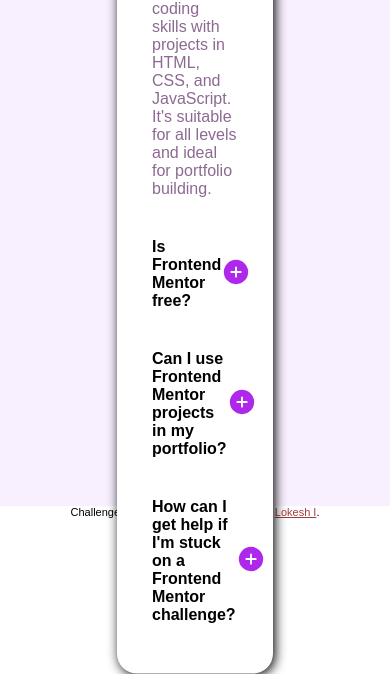
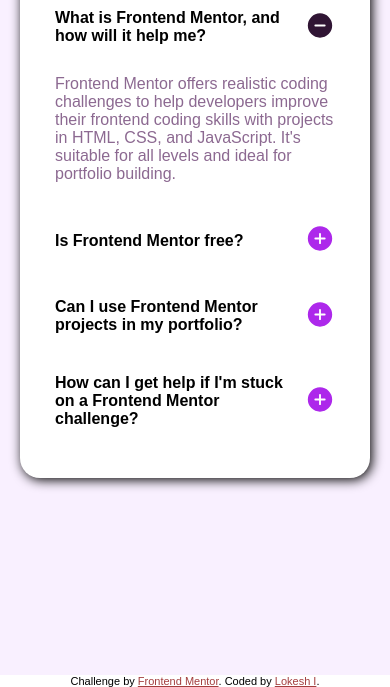
Before and after one commit to LOKESHIYYAPPAN/faq-accordion-main, a plain HTML site: page index.html in a window 390 px wide. Shown: the part 338-1025 px from the top of the page. Drawn offline with Linux system fonts and the light colour scheme.

Commit message:
Media query updated

```diff
--- a/style.css
+++ b/style.css
@@ -31,7 +31,7 @@
     position: absolute;
     top: 50%;
     left: 50%;
-    width: 40vw;
+    width: 400px;
     transform: translate(-50%, -50%);
     background-color: var(--White);
     padding: 35px;
@@ -62,3 +62,20 @@
 .show ~ .answer{
     display: block;
 }
+
+@media (max-width: 445px){
+    .main{
+        width: 350px;
+    }
+    .container{
+        min-height: 120vh;
+    }
+}
+@media (max-width: 375px){
+    .main{
+        width: 320px;
+    }
+    .container{
+        min-height: 130vh;
+    }
+}
```
